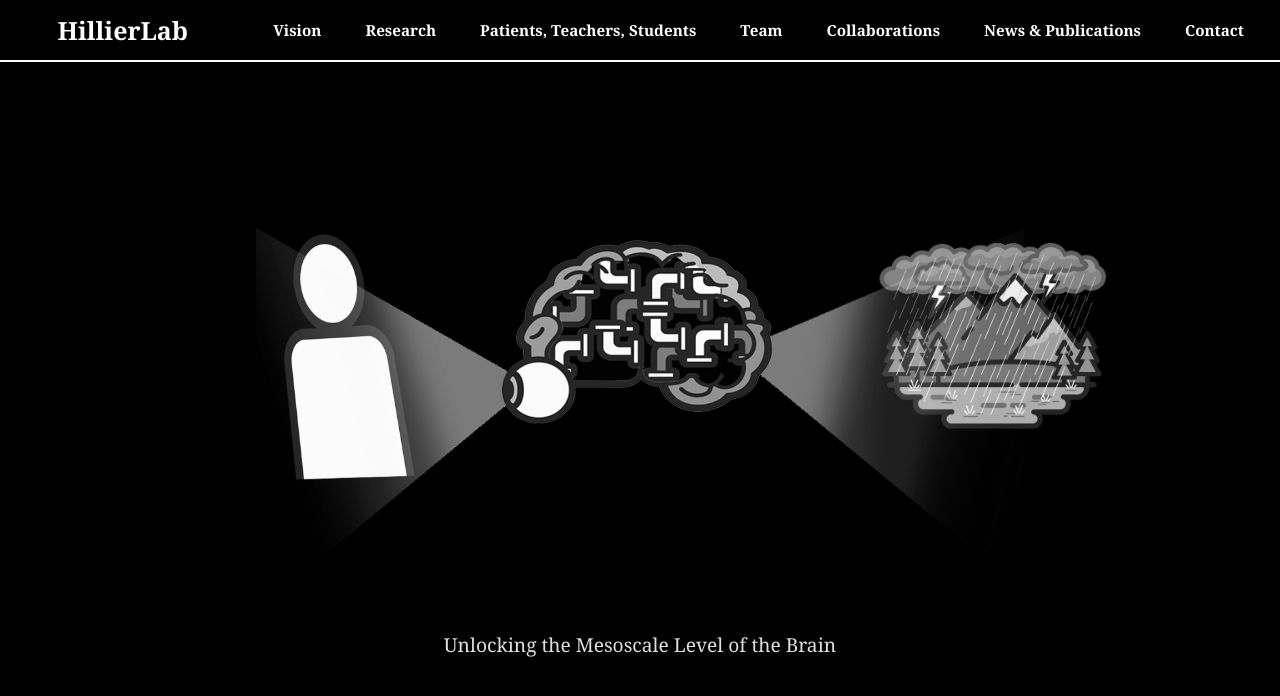
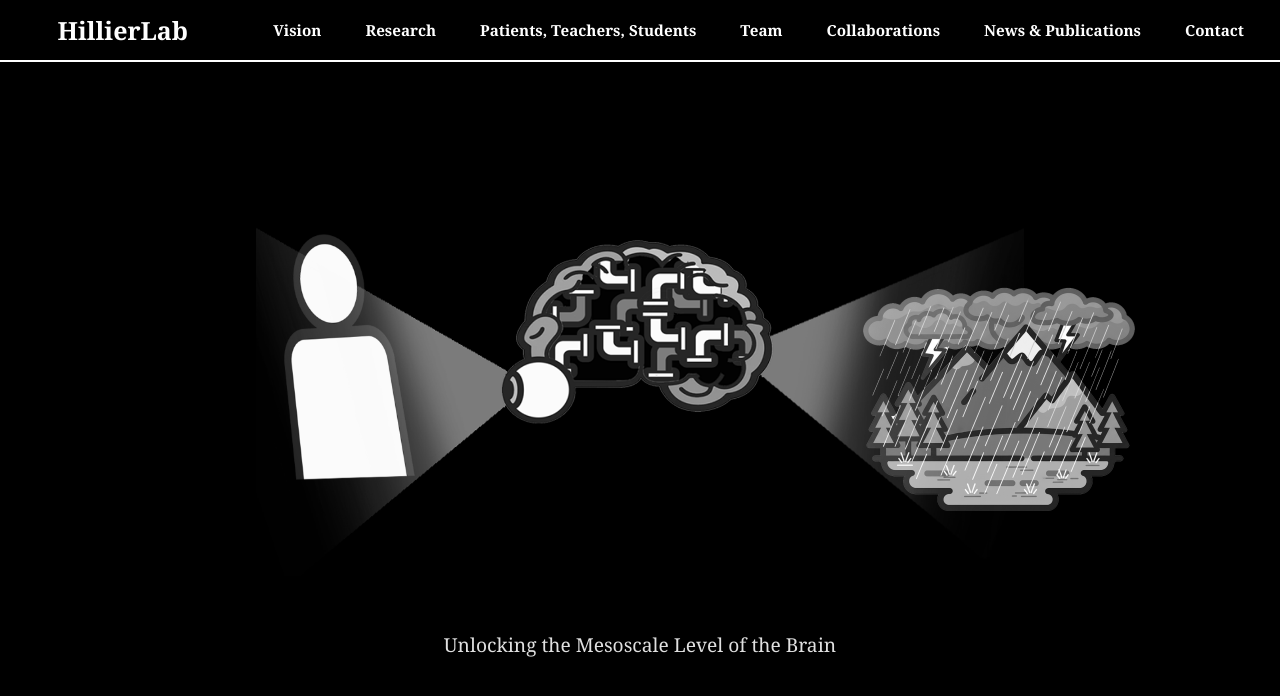
Before and after one commit to dzsano/rottenbillerdavid.github.io, a Jekyll site: the page built from index.md, in a window 1280 px wide. Shown: the top 696 px of the page. Built offline with Jekyll 4.4.1, drawn with Linux system fonts in a browser that asks for light colours.

Commit message:
Update default.html

```diff
--- a/_layouts/default.html
+++ b/_layouts/default.html
@@ -107,9 +107,9 @@ nav a:focus { outline: none !important; }
 
 .projection {
   position: absolute;
-  right: 10%;
-  top: 20%;
-  width: 25vw;
+  right: 7%;
+  top: 25%;
+  width: 30vw;
   max-width: 800px;
   transition: opacity 1.2s ease;
   z-index: 1;
```
